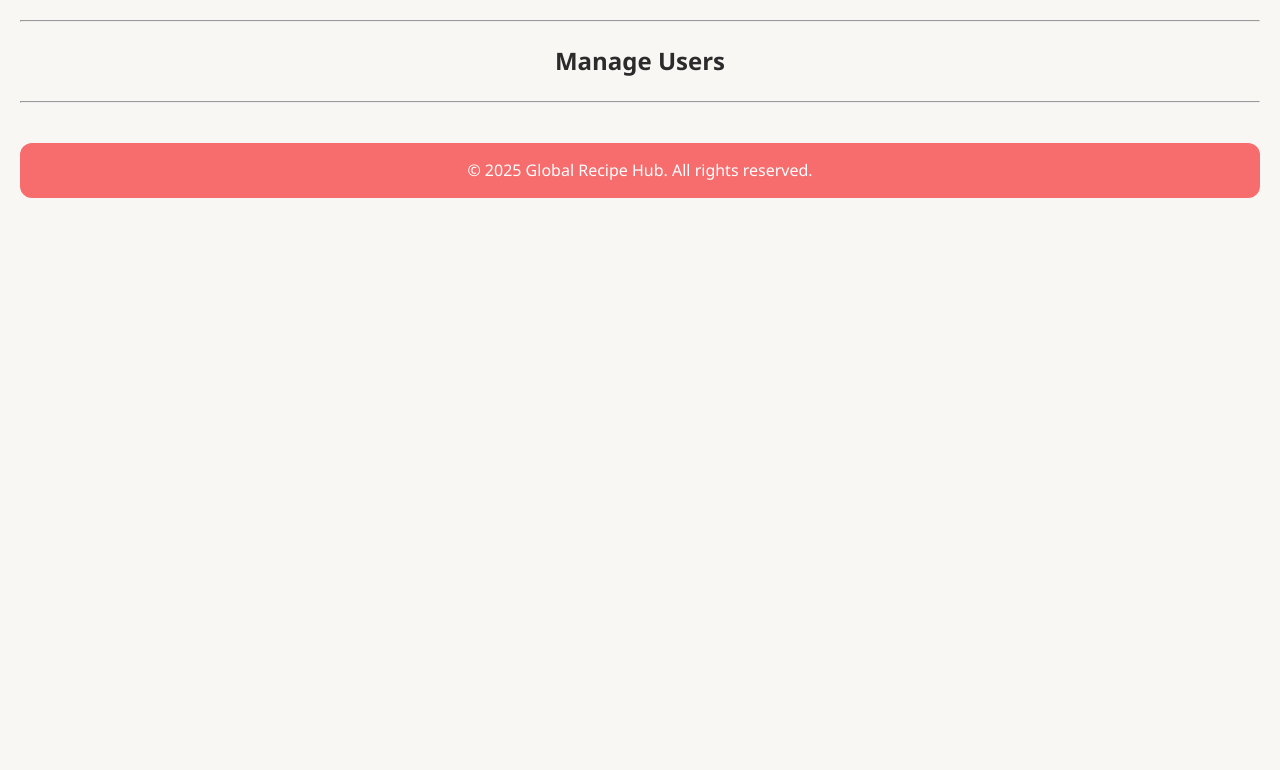
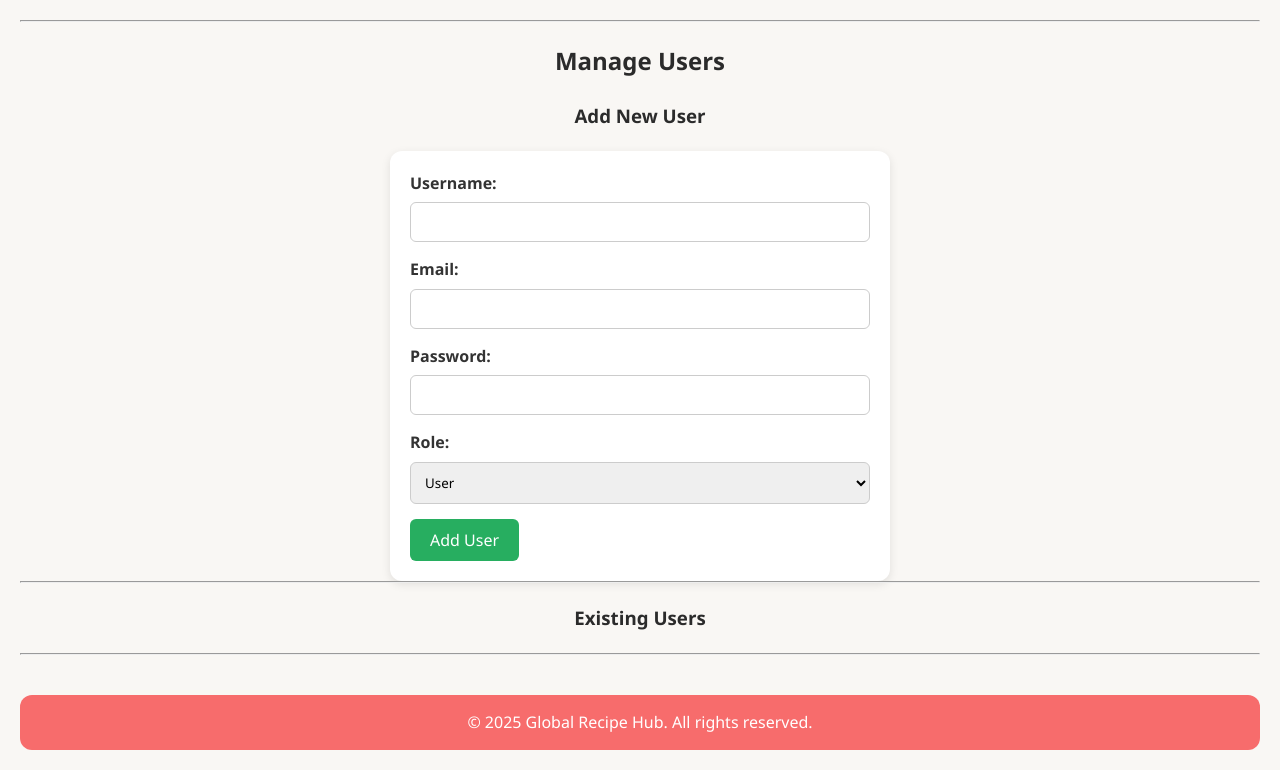
Before and after one commit to RunDevelop344/Global-Recipe-Hub-CMS, a PHP site: page /users.php in a window 1280 px wide. Shown: the part 159-929 px from the top of the page. Before the commit the page ends 357 px from the top, so only its background shows below. Run offline with PHP 8.4, Linux system fonts and the light colour scheme; the visitor is signed in with stand-in values (Sample User, id 1); data that the repository does not hold is empty.

Commit message:
users.php updated

```diff
--- a/users.php
+++ b/users.php
@@ -15,44 +15,153 @@ if (!isset($_SESSION['role']) || $_SESSION['role'] !== 'admin') {
 
 $db->setAttribute(PDO::ATTR_ERRMODE, PDO::ERRMODE_EXCEPTION);
 
-// Delete user
-if (isset($_POST['delete'])) {
-    $id = (int)$_POST['user_id'];
+// ======================
+// ADD NEW USER
+// ======================
+if (isset($_POST['add_user'])) {
 
-    // Do NOT let admin delete themselves
-    if ($id !== $_SESSION['user_id']) {
-        $stmt = $db->prepare("DELETE FROM users WHERE user_id = ?");
-        $stmt->execute([$id]);
+    $username = trim($_POST['username']);
+    $email    = strtolower(trim($_POST['email']));
+    $password = trim($_POST['password']);
+    $role     = $_POST['role'];
+
+    if ($username && $email && $password && $role) {
+
+        $hashed = password_hash($password, PASSWORD_DEFAULT);
+
+        $add = $db->prepare("
+            INSERT INTO users (username, email, password, role)
+            VALUES (?, ?, ?, ?)
+        ");
+        $add->execute([$username, $email, $hashed, $role]);
     }
 
     header("Location: users.php");
     exit;
 }
 
-// Fetch all users
-$users = $db->query("SELECT user_id, username, email, role FROM users ORDER BY user_id ASC")->fetchAll(PDO::FETCH_ASSOC);
+// ======================
+// UPDATE USER
+// ======================
+if (isset($_POST['update_user'])) {
+
+    $id       = (int)$_POST['user_id'];
+    $username = trim($_POST['username']);
+    $email    = strtolower(trim($_POST['email']));
+    $role     = $_POST['role'];
+
+    // password optional
+    $password = trim($_POST['password']);
+
+    if ($password !== "") {
+        $hashed = password_hash($password, PASSWORD_DEFAULT);
+        $update = $db->prepare("
+            UPDATE users
+            SET username=?, email=?, password=?, role=?
+            WHERE user_id=?
+        ");
+        $update->execute([$username, $email, $hashed, $role, $id]);
+    } else {
+        $update = $db->prepare("
+            UPDATE users
+            SET username=?, email=?, role=?
+            WHERE user_id=?
+        ");
+        $update->execute([$username, $email, $role, $id]);
+    }
+
+    header("Location: users.php");
+    exit;
+}
+
+// ======================
+// DELETE USER
+// ======================
+if (isset($_POST['delete_user'])) {
+    $id = (int)$_POST['user_id'];
+
+    if ($id !== $_SESSION['user_id']) { // prevent self-delete
+        $delete = $db->prepare("DELETE FROM users WHERE user_id=?");
+        $delete->execute([$id]);
+    }
+
+    header("Location: users.php");
+    exit;
+}
+
+// ======================
+// FETCH USERS
+// ======================
+$users = $db->query("SELECT * FROM users ORDER BY user_id ASC")->fetchAll(PDO::FETCH_ASSOC);
+
 ?>
 
 <h2>Manage Users</h2>
 
+<!-- ======================
+     ADD NEW USER FORM
+====================== -->
+<h3>Add New User</h3>
+
+<form method="POST" style="max-width:500px; margin:auto;">
+    <label>Username:</label>
+    <input type="text" name="username" required>
+
+    <label>Email:</label>
+    <input type="email" name="email" required>
+
+    <label>Password:</label>
+    <input type="password" name="password" required>
+
+    <label>Role:</label>
+    <select name="role">
+        <option value="user">User</option>
+        <option value="admin">Admin</option>
+    </select>
+
+    <button type="submit" name="add_user">Add User</button>
+</form>
+
+<hr>
+
+<!-- ======================
+     LIST + UPDATE USERS
+====================== -->
+<h3>Existing Users</h3>
+
 <div style="max-width:700px; margin:auto;">
+
 <?php foreach ($users as $user): ?>
     <form method="POST" style="background:#fff; padding:15px; border-radius:10px; margin-bottom:10px; box-shadow:0 3px 6px rgba(0,0,0,0.1);">
 
-        <p><strong><?= htmlspecialchars($user['username']) ?></strong></p>
-        <p>Email: <?= htmlspecialchars($user['email']) ?></p>
-        <p>Role: <?= htmlspecialchars($user['role']) ?></p>
-
         <input type="hidden" name="user_id" value="<?= $user['user_id'] ?>">
 
+        <label>Username:</label>
+        <input type="text" name="username" value="<?= htmlspecialchars($user['username']) ?>" required>
+
+        <label>Email:</label>
+        <input type="email" name="email" value="<?= htmlspecialchars($user['email']) ?>" required>
+
+        <label>Role:</label>
+        <select name="role">
+            <option value="user" <?= $user['role'] === 'user' ? 'selected' : '' ?>>User</option>
+            <option value="admin" <?= $user['role'] === 'admin' ? 'selected' : '' ?>>Admin</option>
+        </select>
+
+        <label>New Password (optional):</label>
+        <input type="password" name="password" placeholder="Leave blank to keep existing password">
+
+        <button type="submit" name="update_user">Update User</button>
+
         <?php if ($user['user_id'] !== $_SESSION['user_id']): ?>
-            <button type="submit" name="delete" onclick="return confirm('Delete this user?')">Delete User</button>
+            <button type="submit" name="delete_user" onclick="return confirm('Delete this user?')">Delete</button>
         <?php else: ?>
-            <p><em>You cannot delete your own admin account.</em></p>
+            <p style="color:red;"><em>You cannot delete your own admin account.</em></p>
         <?php endif; ?>
 
     </form>
 <?php endforeach; ?>
+
 </div>
 
 <?php include 'footer.php'; ?>
```
